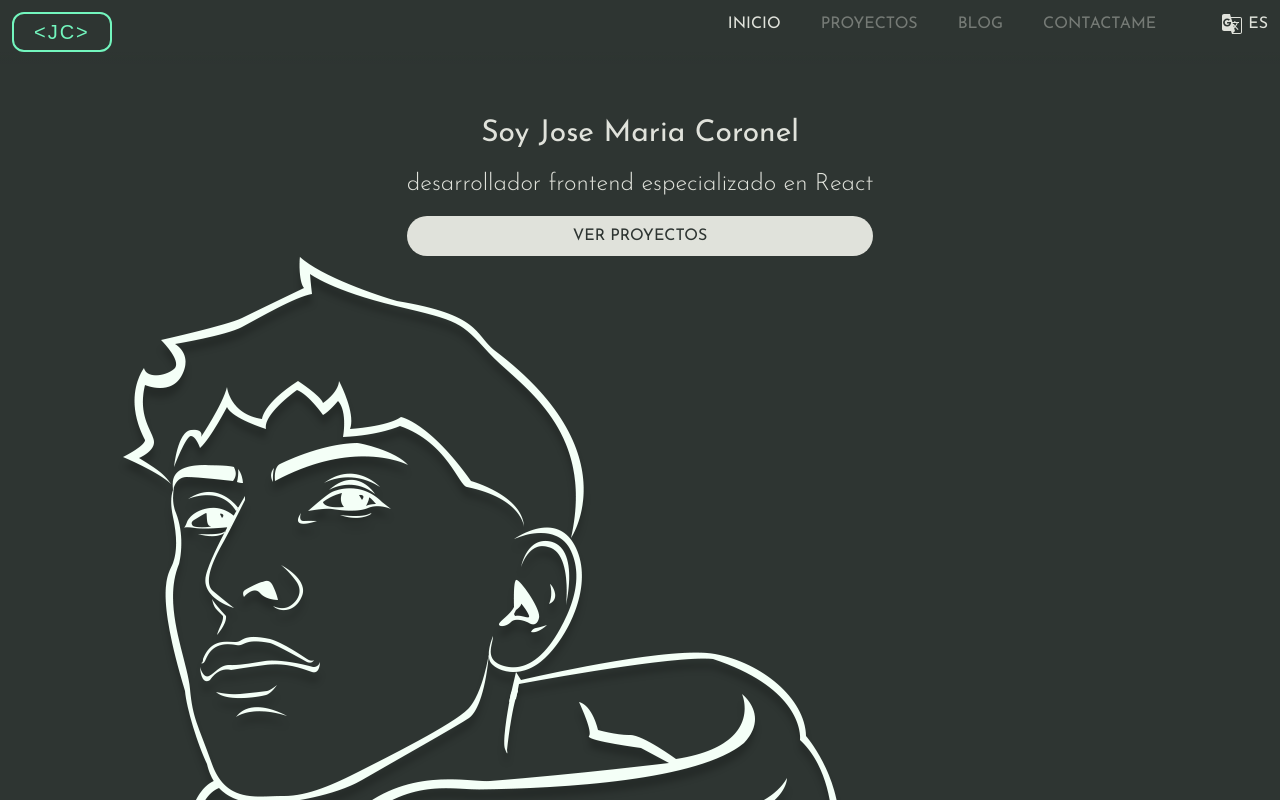
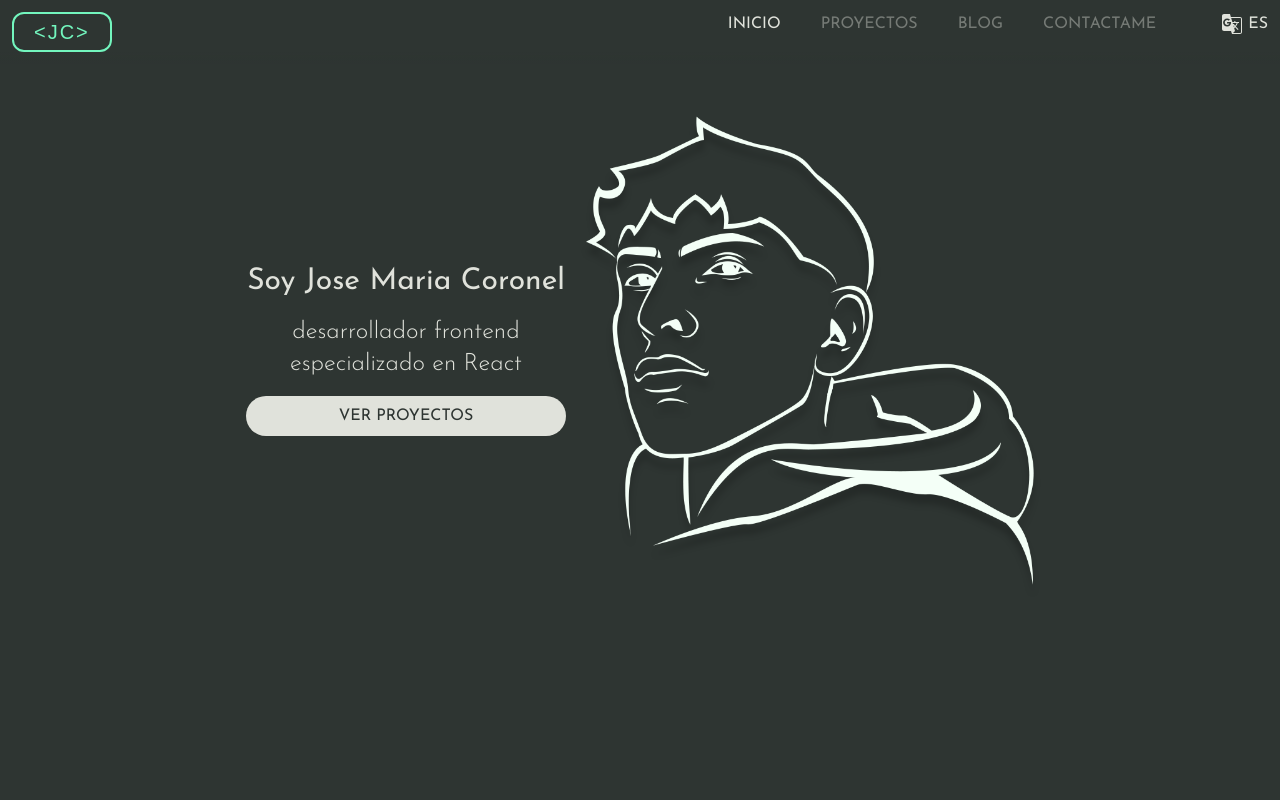
Before and after one commit to josecoronel20/portfolioPersonal, a React (Vite) app: page / in a window 1280 px wide. Shown: the top 800 px of the page. Built offline with nearby package versions, Linux system fonts and the light colour scheme; a web font is replaced by a local one.

Commit message:
agrega estilos responsive en hero

```diff
--- a/src/components/HeaderComponents/NavFullScreen.jsx
+++ b/src/components/HeaderComponents/NavFullScreen.jsx
@@ -13,8 +13,8 @@ const NavFullScreen = () => {
   //componetiza li
   const Li = ({ to, text }) => {
     return (
-      <li className="hover:scale-105 transition-transform ease-in-out duration-200">
-        <Link className={`${location !== to && "opacity-40"} hover:opacity-100`} to={to}>{text}</Link>
+      <li>
+        <Link className={`${location !== to && "opacity-40"} hover:opacity-100 hover:scale-105 transition-transform ease-in-out duration-200`} to={to}>{text}</Link>
       </li>
     );
   };
--- a/src/components/HeaderComponents/NavMobile.jsx
+++ b/src/components/HeaderComponents/NavMobile.jsx
@@ -19,9 +19,9 @@ const Nav = () => {
   //componetiza li
   const Li = ({ to, text }) => {
     return (
-      <li className="hover:scale-105 transition-transform ease-in-out duration-200" onClick={handlerToggle}>
+      <li onClick={handlerToggle}>
         <Link
-          className={`${location !== to && "opacity-40"}`}
+          className={`${location !== to && " opacity-40 "} hover:scale-105 hover:opacity-100 transition-transform ease-in-out duration-200`}
           to={to}
         >
           {text}
--- a/src/components/HomeComponents/Hero.jsx
+++ b/src/components/HomeComponents/Hero.jsx
@@ -2,7 +2,7 @@ import React from "react";
 import useLanguage from "../../Hooks/useLanguage";
 import illustration from "../../../public/img/illustration.png";
 import { Link } from "react-router-dom";
-import { styleButtonPrincipal, styleContainerTop } from "../../utilities/customStyles";
+import { styleButtonPrincipal, styleContainerTop } from "../../Utilities/customStyles";
 
 const Hero = () => {
   //custom hook de lengiuaje para importar el json con textos en es o en
@@ -10,15 +10,15 @@ const Hero = () => {
 
   return (
     <section className={styleContainerTop}>
-      <div className="flex flex-col justify-center w-full h-full items-center text-center pt-5">
-        <div className="order-2 md:order-1 flex flex-col gap-4">
+      <div className="flex flex-col md:flex-row md:gap-5 justify-center w-full h-full items-center text-center pt-5">
+        <div className="order-2 md:order-1 flex flex-col gap-4 max-w-xs">
           <h1 className="text-3xl">{language.home.hero.title}</h1>
           <h3 className="text-2xl font-light">{language.home.hero.subtitle}</h3>
           <button className={styleButtonPrincipal}>
             <Link to="/projects">{language.home.hero.button}</Link>
           </button>
         </div>
-        <div className="order-1 md:order-2 w-5/6 custom-shadow">
+        <div className="order-1 md:order-2 w-5/6 custom-shadow max-w-xs md:max-w-md">
           <img src={illustration} alt={language.home.hero.altImg} />
         </div>
       </div>
--- a/src/output.css
+++ b/src/output.css
@@ -715,6 +715,14 @@ video {
   max-width: 24rem;
 }
 
+.max-w-sm{
+  max-width: 24rem;
+}
+
+.max-w-xs{
+  max-width: 20rem;
+}
+
 .-translate-x-1\/2{
   --tw-translate-x: -50%;
   transform: translate(var(--tw-translate-x), var(--tw-translate-y)) rotate(var(--tw-rotate)) skewX(var(--tw-skew-x)) skewY(var(--tw-skew-y)) scaleX(var(--tw-scale-x)) scaleY(var(--tw-scale-y));
@@ -763,6 +771,10 @@ video {
 
 .items-start{
   align-items: flex-start;
+}
+
+.items-end{
+  align-items: flex-end;
 }
 
 .items-center{
@@ -1206,6 +1218,26 @@ body{
     width: 100%;
   }
 
+  .md\:max-w-xs{
+    max-width: 20rem;
+  }
+
+  .md\:max-w-md{
+    max-width: 28rem;
+  }
+
+  .md\:flex-row{
+    flex-direction: row;
+  }
+
+  .md\:items-end{
+    align-items: flex-end;
+  }
+
+  .md\:justify-end{
+    justify-content: flex-end;
+  }
+
   .md\:justify-between{
     justify-content: space-between;
   }
@@ -1230,3 +1262,9 @@ body{
     gap: 4rem;
   }
 }
+
+@media (min-width: 1024px){
+  .lg\:max-w-md{
+    max-width: 28rem;
+  }
+}
--- a/src/utilities/customStyles.js
+++ b/src/utilities/customStyles.js
@@ -1,4 +1,4 @@
-export const styleContainerTop = "bg-darkDark pt-24 px-5 pb-2 min-h-screen";
+export const styleContainerTop = "bg-darkDark pt-24 px-5 pb-2 min-h-screen flex justify-center item-center";
 
 export const styleContainer = "bg-darkDark px-5 py-10 min-h-screen w-full";
 
```
